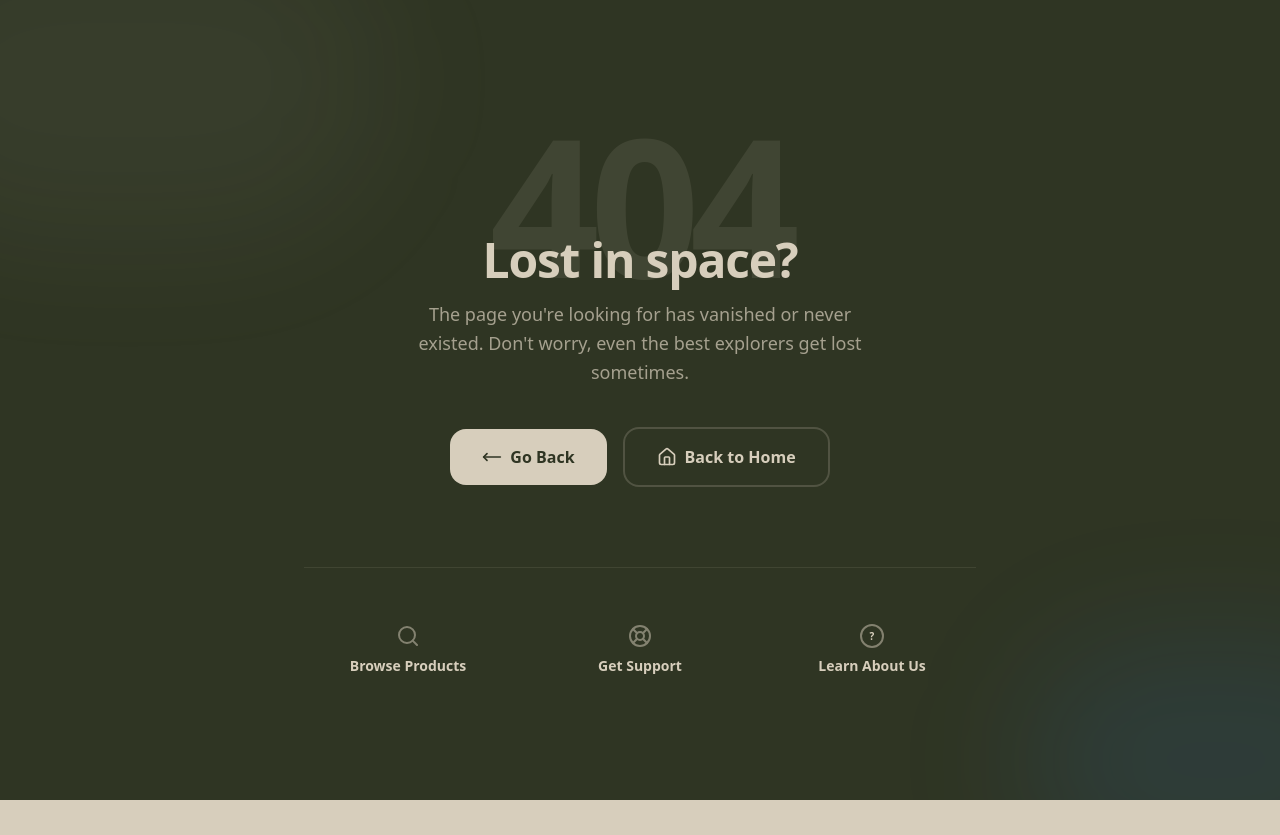
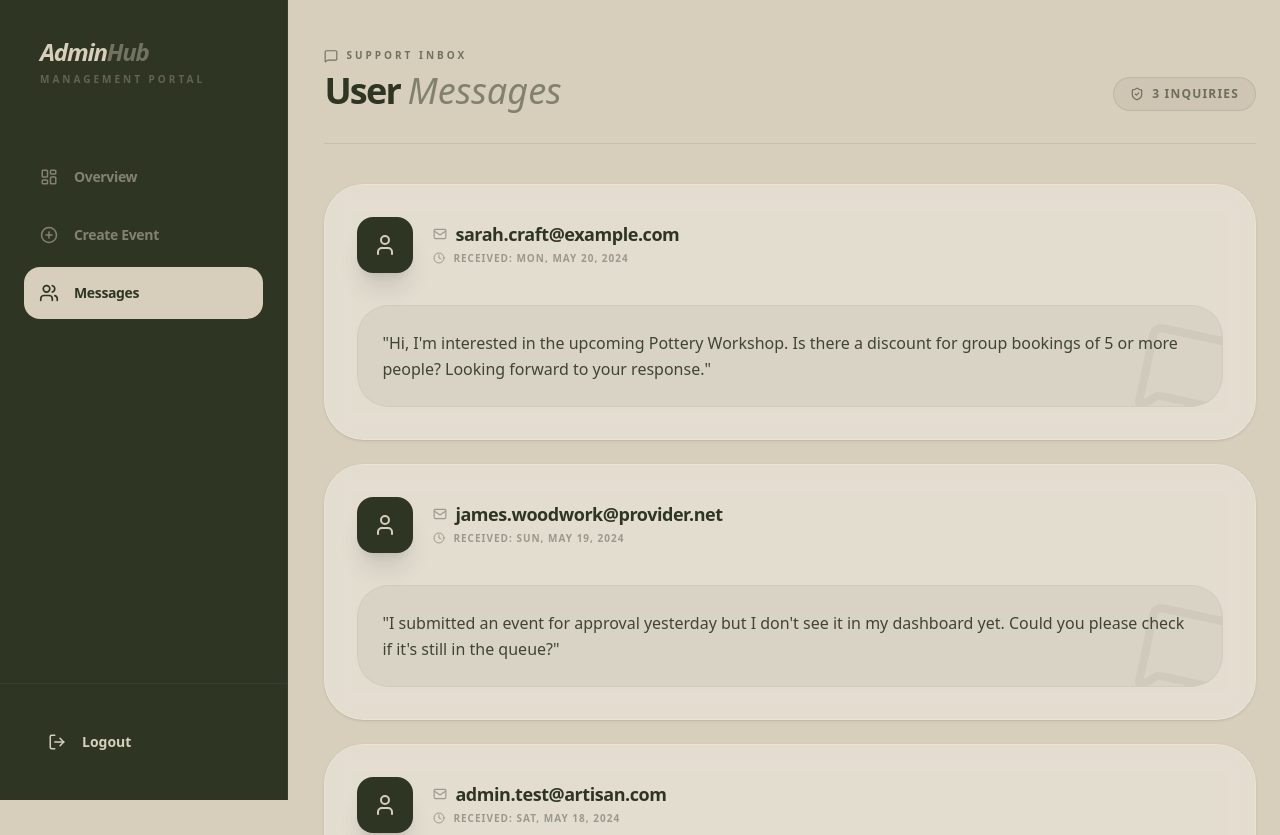
Before and after one commit to ShrivastvAryan/mvp, a Next.js app: page /admin/messages in a window 1280 px wide. Before the commit this address had no page. Shown: the top 835 px of the page. Before the commit the page ends 800 px from the top, so only its background shows below. Built offline with nearby package versions, Linux system fonts and the light colour scheme.

Commit message:
admin panel sorted'

```diff
--- /dev/null
+++ b/src/app/(admin)/admin/messages/page.tsx
@@ -0,0 +1,119 @@
+"use client";
+
+import React, { useState } from 'react';
+import { Mail, MessageSquare, Trash2, Clock, User, ShieldCheck } from 'lucide-react';
+
+// Mock Data representing user inquiries
+const MOCK_MESSAGES = [
+  {
+    _id: "1",
+    email: "sarah.craft@example.com",
+    message: "Hi, I'm interested in the upcoming Pottery Workshop. Is there a discount for group bookings of 5 or more people? Looking forward to your response.",
+    createdAt: "2024-05-20T10:30:00Z",
+  },
+  {
+    _id: "2",
+    email: "james.woodwork@provider.net",
+    message: "I submitted an event for approval yesterday but I don't see it in my dashboard yet. Could you please check if it's still in the queue?",
+    createdAt: "2024-05-19T14:45:00Z",
+  },
+  {
+    _id: "3",
+    email: "admin.test@artisan.com",
+    message: "System alert: New seller registration request from 'The Glass Studio'. Please review their credentials in the seller management tab.",
+    createdAt: "2024-05-18T09:00:00Z",
+  }
+];
+
+const MessagesPage = () => {
+  const [messages, setMessages] = useState(MOCK_MESSAGES);
+
+  const deleteMessage = (id: string) => {
+    setMessages(messages.filter(m => m._id !== id));
+  };
+
+  return (
+    <div className="min-h-screen bg-[#D7CEBC] text-[#2F3523] selection:bg-[#2F3523] selection:text-[#D7CEBC]">
+      <main className="max-w-7xl mx-auto px-6 py-12 space-y-10">
+
+        {/* Header */}
+        <div className="flex flex-col md:flex-row justify-between items-start md:items-end gap-4 border-b border-[#2F3523]/10 pb-8">
+          <div className="space-y-2">
+            <div className="flex items-center gap-2 opacity-60">
+              <MessageSquare size={14} />
+              <span className="text-[10px] uppercase tracking-[0.3em] font-black">Support Inbox</span>
+            </div>
+            <h1 className="text-4xl font-bold tracking-tighter">
+              User <span className="opacity-50 italic font-medium tracking-normal">Messages</span>
+            </h1>
+          </div>
+
+          <div className="flex items-center gap-2 px-4 py-2 bg-[#2F3523]/5 rounded-full border border-[#2F3523]/10">
+            <ShieldCheck size={14} className="opacity-60" />
+            <span className="text-xs font-bold opacity-60 uppercase tracking-widest">
+              {messages.length} Inquiries
+            </span>
+          </div>
+        </div>
+
+        {/* Messages List */}
+        <div className="grid gap-6">
+          {messages.length > 0 ? (
+            messages.map((msg) => (
+              <div
+                key={msg._id}
+                className="group relative bg-white/30 backdrop-blur-md border border-white/20 p-8 rounded-[2.5rem] hover:bg-white/40 transition-all shadow-sm"
+              >
+                <div className="flex flex-col md:flex-row md:items-start justify-between gap-6">
+                  <div className="flex items-center gap-5">
+                    <div className="h-14 w-14 rounded-2xl bg-[#2F3523] text-[#D7CEBC] flex items-center justify-center shadow-xl group-hover:scale-110 transition-transform">
+                      <User size={24} />
+                    </div>
+                    <div>
+                      <div className="flex items-center gap-2">
+                        <Mail size={14} className="opacity-40" />
+                        <h3 className="font-black text-lg tracking-tight leading-none">{msg.email}</h3>
+                      </div>
+                      <div className="flex items-center gap-2 mt-2 opacity-40">
+                        <Clock size={12} />
+                        <span className="text-[10px] font-black uppercase tracking-widest">
+                          Received: {new Date(msg.createdAt).toLocaleDateString(undefined, {
+                            weekday: 'short',
+                            year: 'numeric',
+                            month: 'short',
+                            day: 'numeric'
+                          })}
+                        </span>
+                      </div>
+                    </div>
+                  </div>
+
+                </div>
+
+                <div className="mt-8 p-6 bg-[#2F3523]/5 rounded-[2rem] border border-[#2F3523]/5 relative overflow-hidden">
+                  <p className="text-md leading-relaxed font-medium opacity-90 relative z-10">
+                    "{msg.message}"
+                  </p>
+                  {/* Decorative quote icon */}
+                  <MessageSquare
+                    className="absolute -right-4 -bottom-4 text-[#2F3523]/5 rotate-12"
+                    size={100}
+                  />
+                </div>
+              </div>
+            ))
+          ) : (
+            <div className="flex flex-col items-center justify-center py-32 bg-white/10 rounded-[3rem] border-2 border-dashed border-[#2F3523]/10">
+              <div className="p-6 rounded-full bg-[#2F3523]/5 mb-4 text-[#2F3523]/20">
+                <MessageSquare size={48} />
+              </div>
+              <p className="text-sm font-black opacity-30 uppercase tracking-[0.4em]">The inbox is empty</p>
+            </div>
+          )}
+        </div>
+      </main>
+    </div>
+  );
+};
+
+export default MessagesPage;
--- a/src/app/(admin)/admin/page.tsx
+++ b/src/app/(admin)/admin/page.tsx
@@ -5,71 +5,148 @@ import {
   ShoppingBag,
   Users,
   TrendingUp,
-
+  LayoutDashboard,
+  Clock,
+  Loader2
 } from 'lucide-react';
 import EventManage from '@/components/admin/ManageEvent';
+import { useQuery } from '@tanstack/react-query';
+import { Product, fetchProducts } from '@/store/getProduct';
+
+interface User {
+  _id: string;
+  name: string;
+  email: string;
+  role: string;
+}
 
 const AdminPanel = () => {
+  // Queries
+  const { data: users, isLoading: uLoading } = useQuery<User[]>({
+    queryKey: ['users'],
+    queryFn: async () => {
+      const res = await fetch('/api/user');
+      if (!res.ok) throw new Error('Failed to fetch');
+      const data = await res.json();
+      return data.users;
+    },
+  });
+
+  const { data: products, isLoading: pLoading } = useQuery<Product[]>({
+    queryKey: ['products'],
+    queryFn: fetchProducts,
+  });
+
+  const isLoading = uLoading || pLoading;
+
+  // Stats Logic
+  const totalSellers = users?.filter(user => user.role === 'seller').length || 0;
+  const totalBuyers = users?.filter(user => user.role === 'buyer').length || 0;
+  const totalProducts = products?.length || 0;
+
   const stats = [
-    { label: "Total Sellers", value: "₹ 4,25,000", icon: <TrendingUp size={20} /> },
-    { label: "Total Products", value: "154", icon: <ShoppingBag size={20} /> },
-    { label: "Total Buyers", value: "42", icon: <Users size={20} /> },
+    { label: "Total Sellers", value: totalSellers, icon: <TrendingUp size={22} /> },
+    { label: "Total Products", value: totalProducts, icon: <ShoppingBag size={22} /> },
+    { label: "Total Users", value: totalBuyers, icon: <Users size={22} /> },
   ];
 
+  if (isLoading) return (
+      <main className="max-w-7xl mx-auto px-6 py-12 space-y-12">
+        <div className="min-h-[60vh] flex flex-col items-center justify-center bg-[#D7CEBC] text-[#2F3523]">
+        <div className="relative">
+          {/* Pulsing artisan-style loader */}
+          <div className="w-24 h-24 rounded-[2rem] bg-[#2F3523]/5 flex items-center justify-center border border-[#2F3523]/10 animate-pulse">
+            <Loader2 className="animate-spin opacity-40" size={40} strokeWidth={1} />
+          </div>
+        </div>
+        <div className="mt-8 text-center">
+          <h2 className="text-3xl font-black tracking-tighter italic mb-2">Curating <span className="opacity-40">Admin Panel</span></h2>
+        </div>
+      </div>
+      </main>
+  );
+
   return (
-    <div className="flex min-h-screen bg-[#D7CEBC] text-[#2F3523] selection:bg-[#2F3523] selection:text-[#D7CEBC]">
+    <div className="min-h-screen bg-[#D7CEBC] text-[#2F3523] selection:bg-[#2F3523] selection:text-[#D7CEBC]">
+      <main className="max-w-7xl mx-auto px-6 py-12 space-y-12">
 
-      {/* 2. Main Content Area */}
-      <main className="flex-1 overflow-y-auto">
+        {/* Header Section */}
+        <div className="flex flex-col md:flex-row justify-between items-start md:items-end gap-4 border-b border-[#2F3523]/10 pb-8">
+          <div className="space-y-2">
+            <div className="flex items-center gap-2 opacity-60">
+              <LayoutDashboard size={14} />
+              <span className="text-[10px] uppercase tracking-[0.3em] font-bold">Internal Management</span>
+            </div>
+            <h1 className="text-4xl font-bold tracking-tighter">
+              Admin <span className="opacity-50 italic font-medium tracking-normal">Dashboard</span>
+            </h1>
+          </div>
+          <div className="flex items-center gap-2 px-4 py-2 bg-[#2F3523]/5 rounded-full border border-[#2F3523]/10">
+            <Clock size={14} className="opacity-60" />
+            <span className="text-xs font-bold opacity-60 uppercase tracking-widest">
+              Live Overview
+            </span>
+          </div>
+        </div>
 
-        {/* Top Navbar */}
-        {/* <header className="h-24 border-b border-[#2F3523]/10 flex items-center justify-between px-10 bg-[#D7CEBC]/50 backdrop-blur-md sticky top-0 z-20">
-          <div className="relative group w-96">
-            <Search className="absolute left-4 top-1/2 -translate-y-1/2 opacity-30" size={18} />
-            <input type="text" placeholder="Search orders, artisans..." className="w-full bg-[#2F3523]/5 border-none rounded-2xl pl-12 pr-4 py-3 text-sm focus:ring-2 focus:ring-[#2F3523]/10 outline-none" />
-          </div>
-          <div className="flex items-center gap-6">
-            <button className="relative p-2 opacity-50 hover:opacity-100 transition-opacity">
-              <Bell size={22} />
-              <span className="absolute top-2 right-2 w-2 h-2 bg-red-500 rounded-full border-2 border-[#D7CEBC]" />
-            </button>
-            <div className="h-10 w-10 rounded-xl bg-[#2F3523] text-[#D7CEBC] flex items-center justify-center font-black text-xs">AD</div>
-          </div>
-        </header> */}
-
-        {/* Dashboard Content */}
-        <div className="p-10 space-y-10">
-
-          {/* Metrics Grid */}
-          <div className="grid grid-cols-1 md:grid-cols-3 gap-8">
+        {/* Stats Grid */}
+        <div className="grid grid-cols-1 md:grid-cols-3 gap-6">
           {stats.map((stat) => (
-              <div key={stat.label} className="bg-white/40 p-8 rounded-[2.5rem] border border-white/20 shadow-sm group">
-                <div className="flex justify-between items-start mb-6">
-                  <div className="p-3 rounded-xl bg-[#2F3523]/5 text-[#2F3523]">
+            <div
+              key={stat.label}
+              className="group relative bg-white/30 backdrop-blur-md p-8 rounded-[2.5rem] border border-white/20 shadow-sm transition-all hover:bg-white/40"
+            >
+              <div className="flex justify-between items-start mb-8">
+                <div className="p-3.5 rounded-2xl bg-[#2F3523] text-[#D7CEBC] shadow-lg transition-transform ">
                   {stat.icon}
                 </div>
               </div>
-                <h3 className="text-[10px] uppercase tracking-[0.2em] font-black opacity-40 ">{stat.label}</h3>
-                <p className="text-3xl font-black tracking-tighter ">{stat.value}</p>
+              <div>
+                <h3 className="text-[11px] uppercase tracking-[0.25em] font-black opacity-40 mb-1">
+                  {stat.label}
+                </h3>
+                <p className="text-4xl font-black tracking-tighter">
+                  {stat.value}
+                </p>
+              </div>
             </div>
           ))}
         </div>
 
-          {/* Demo Table - Recent Activity */}
+        {/* Events Section */}
+        <div className="space-y-8">
+          <div className="space-y-1">
+            <h2 className="text-2xl font-bold tracking-tight">
+              Manage <span className="opacity-50">Events</span>
+            </h2>
+            <p className="text-sm opacity-60 font-medium italic">
+              Unified control for all marketplace listings
+            </p>
+          </div>
+
+          <div >
             <EventManage />
           </div>
+        </div>
+
       </main>
-
-      {/* Demo Credentials Floating Label */}
-      <div className="fixed bottom-10 right-10 bg-[#2F3523] text-[#D7CEBC] p-6 rounded-3xl border border-white/20 shadow-2xl z-50">
-        <h4 className="text-[10px] uppercase tracking-widest font-black mb-3 opacity-40">Demo Access</h4>
-        <div className="space-y-1 text-sm font-bold">
-          <p className="opacity-70">User: <span className="text-white">admin@artisan.com</span></p>
-          <p className="opacity-70">Pass: <span className="text-white">demo1234</span></p>
-        </div>
-      </div>
     </div>
   );
 };
 
+// --- Combined Loading Skeleton ---
+const AdminSkeleton = () => (
+  <div className="min-h-screen bg-[#D7CEBC] p-10 animate-pulse">
+    <div className="max-w-7xl mx-auto space-y-12">
+      <div className="h-20 w-1/3 bg-[#2F3523]/10 rounded-3xl" />
+      <div className="grid grid-cols-1 md:grid-cols-3 gap-8">
+        {[1, 2, 3].map((i) => (
+          <div key={i} className="h-52 bg-white/20 rounded-[2.5rem]" />
+        ))}
+      </div>
+      <div className="h-[400px] bg-white/10 rounded-[3rem]" />
+    </div>
+  </div>
+);
+
 export default AdminPanel;
--- /dev/null
+++ b/src/app/api/user/route.ts
@@ -0,0 +1,25 @@
+import { NextRequest, NextResponse } from "next/server";
+import { connectDB } from "@/lib/db";
+import User from "@/models/User";
+
+// GET → Fetch all users (Admin)
+export async function GET(req: NextRequest) {
+  try {
+    await connectDB();
+
+    const users = await User.find({})
+      .select("-password") // never expose password
+      .sort({ createdAt: -1 });
+
+    return NextResponse.json(
+      { success: true, users },
+      { status: 200 }
+    );
+  } catch (error) {
+    console.error("Error fetching users:", error);
+    return NextResponse.json(
+      { success: false, message: "Failed to fetch users" },
+      { status: 500 }
+    );
+  }
+}
--- a/src/components/admin/ManageEvent.tsx
+++ b/src/components/admin/ManageEvent.tsx
@@ -142,7 +142,7 @@ const EventManage = () => {
 
   if (isLoading) {
     return (
-      <div className="min-h-[60vh] flex flex-col items-center justify-center bg-[#D7CEBC] text-[#2F3523]">
+      <div className="min-h-[10vh] flex flex-col items-center justify-center bg-[#D7CEBC] text-[#2F3523]">
         <div className="relative">
           {/* Pulsing artisan-style loader */}
           <div className="w-24 h-24 rounded-[2rem] bg-[#2F3523]/5 flex items-center justify-center border border-[#2F3523]/10 animate-pulse">
@@ -150,7 +150,7 @@ const EventManage = () => {
           </div>
         </div>
         <div className="mt-8 text-center">
-          <h2 className="text-3xl font-black tracking-tighter italic mb-2">Curating <span className="opacity-40">Collection</span></h2>
+          <h2 className="text-3xl font-black tracking-tighter italic mb-2">Curating <span className="opacity-40">Events</span></h2>
         </div>
       </div>
     );
@@ -186,7 +186,7 @@ const EventManage = () => {
               <TableHead>Category</TableHead>
               <TableHead>Address</TableHead>
               <TableHead>Date</TableHead>
-              <TableHead>Timing</TableHead>
+              <TableHead>Timing (24 Hour-Format)</TableHead>
               <TableHead className="text-right">Actions</TableHead>
             </TableRow>
           </TableHeader>
@@ -195,14 +195,12 @@ const EventManage = () => {
 
             {events.map((event) => (
               <TableRow key={event._id}>
-                <TableCell>{event.name}</TableCell>
-                <TableCell>{event.category}</TableCell>
-                <TableCell>{event.address}</TableCell>
-                <TableCell>{event.date}</TableCell>
-                <TableCell>{event.time}</TableCell>
-                <TableCell className="max-w-[420px] align-top">
-                </TableCell>
-                <TableCell className="text-right">
+                <TableCell className="max-w-50">{event.name}</TableCell>
+                <TableCell className="max-w-50">{event.category}</TableCell>
+                <TableCell className="max-w-50">{event.address}</TableCell>
+                <TableCell className="max-w-50">{event.date}</TableCell>
+                <TableCell className="max-w-50">{event.time}</TableCell>
+                               <TableCell className="text-right">
                   <div className="flex justify-end gap-2">
                     <button
                       onClick={() => openEditDialog(event)}
@@ -317,7 +315,7 @@ const EventManage = () => {
 
   <div className="flex flex-col gap-1">
     <label className="text-sm font-medium text-black/70">
-      Time
+      Time (24-Hour Format)
     </label>
     <Input
       type="time"
--- a/src/components/admin/Sidebar.tsx
+++ b/src/components/admin/Sidebar.tsx
@@ -1,42 +1,78 @@
-import { LayoutDashboard, ShoppingBag, Users, TrendingUp, LogOut} from 'lucide-react'
-import Link from 'next/link'
-import React from 'react'
+"use client";
 
+import { LayoutDashboard, Users, LogOut, PlusCircle } from 'lucide-react';
+import Link from 'next/link';
+import { usePathname } from 'next/navigation';
+import React from 'react';
 
 const Sidebar = () => {
+  const pathname = usePathname();
+
+  const navItems = [
+    {
+      name: "Overview",
+      href: "/admin",
+      icon: <LayoutDashboard size={18} />
+    },
+    {
+      name: "Create Event",
+      href: "/admin/create-event",
+      icon: <PlusCircle size={18} />
+    },
+    {
+      name: "Messages",
+      href: "/admin/messages",
+      icon: <Users size={18} />
+    }
+  ];
+
   return (
-      <aside className="w-72 bg-[#2F3523] h-screen text-[#D7CEBC] flex flex-col border-r border-white/5">
-        <div className="p-10 mb-8">
-          <h1 className="text-2xl font-black tracking-tighter italic">Admin<span className="opacity-40">Hub</span></h1>
-          <p className="text-[10px] uppercase tracking-[0.3em] font-black opacity-30 mt-1">Management Portal</p>
+    <aside className="fixed left-0 top-0 w-72 bg-[#2F3523] h-screen text-[#D7CEBC] flex flex-col border-r border-white/5 z-50">
+      {/* Brand Header */}
+      <div className="p-10 mb-6">
+        <h1 className="text-2xl font-black tracking-tighter italic leading-none">
+          Admin<span className="opacity-40">Hub</span>
+        </h1>
+        <p className="text-[10px] uppercase tracking-[0.3em] font-black opacity-30 mt-2">
+          Management Portal
+        </p>
       </div>
 
-        <nav className="flex-1 px-6 space-y-2">
-  {[
-    { name: "Overview", href: "/admin", icon: <LayoutDashboard size={18} />, active: true },
-    { name: "Create Event", href: "/admin/create-event", icon: <Users size={18} />, active: false },
-  ].map((item) => (
-    <Link key={item.name} href={item.href}>
+      {/* Navigation */}
+      <nav className="flex-1 px-6 space-y-1.5">
+        {navItems.map((item) => {
+          const isActive = pathname === item.href;
+
+          return (
+            <Link key={item.name} href={item.href} className="block">
               <div
-        className={`w-full flex items-center gap-4 p-4 rounded-2xl text-sm font-bold transition-all cursor-pointer ${
-          item.active
-            ? "bg-[#D7CEBC] text-[#2F3523] shadow-xl"
-            : "opacity-50 hover:opacity-100 hover:bg-white/5"
+                className={`group relative w-full flex items-center gap-4 p-4 rounded-2xl text-sm font-bold transition-all duration-300 cursor-pointer ${
+                  isActive
+                    ? "bg-[#D7CEBC] text-[#2F3523]"
+                    : "text-[#D7CEBC] opacity-50 hover:opacity-100 hover:bg-white/5"
                 }`}
               >
-        {item.icon} {item.name}
+
+                <span className={`transition-transform duration-300 ${isActive ? "scale-110" : "group-hover:scale-110"}`}>
+                  {item.icon}
+                </span>
+
+                <span className="tracking-tight">{item.name}</span>
               </div>
             </Link>
-  ))}
+          );
+        })}
       </nav>
 
+      {/* Footer / Logout */}
       <div className="p-8 border-t border-white/5">
-          <button className="flex items-center gap-4 text-red-400 font-bold text-sm p-4 w-full rounded-2xl hover:bg-red-400/10 transition-all">
-            <LogOut size={18} /> Logout
-          </button>
+        <Link href="/"className="flex items-center gap-4 hover:cursor-pointer text-brand-primary font-bold text-sm p-4 w-full rounded-2xl group">
+          <LogOut size={18}/>
+          Logout
+        </Link>
       </div>
     </aside>
-  )
-}
+  );
+};
 
-export default Sidebar
+export default Sidebar;
--- a/src/store/getEvent.tsx
+++ b/src/store/getEvent.tsx
@@ -18,13 +18,13 @@ export const fetchEvents = async (): Promise<Event[]> => {
 };
 
 /* GET ONE */
-export const fetchEventById = async (id: string): Promise<Event> => {
-  const res = await fetch(`/api/event/${id}`);
-  const data = await res.json();
+// export const fetchEventById = async (id: string): Promise<Event> => {
+//   const res = await fetch(`/api/event/${id}`);
+//   const data = await res.json();
 
-  if (!res.ok) throw new Error(data.message);
-  return data.event;
-};
+//   if (!res.ok) throw new Error(data.message);
+//   return data.event;
+// };
 
 
 /* UPDATE */
```
Lines whose indentation alone changed are shown as unchanged.
